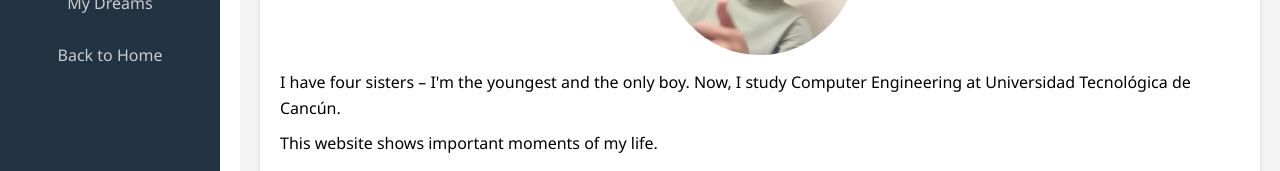
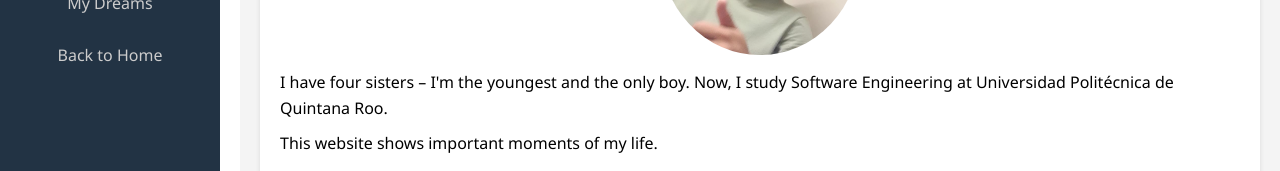
Before and after one commit to JOjeda210/EnglishFProyect, a plain HTML site: page VIEWS/apartado_ojeda.html in a window 1280 px wide. Shown: the part 299-470 px from the top of the page. Drawn offline with Linux system fonts and the light colour scheme.

Commit message:
Corrección

```diff
--- a/VIEWS/apartado_ojeda.html
+++ b/VIEWS/apartado_ojeda.html
@@ -25,7 +25,7 @@
             <h1>Welcome to My Story!</h1>
             <p class="parrafo">My name is Jesús Osbaldo Ojeda Aké. I was born on October 12, 2006, in Cancún, Mexico. I live there with my family.</p>
             <img class="team-img" src="../ASSETS/jesus.png" alt="Foto de Jesús">
-            <p class="parrafo">I have four sisters – I'm the youngest and the only boy. Now, I study Computer Engineering at Universidad Tecnológica de Cancún.</p>
+            <p class="parrafo">I have four sisters – I'm the youngest and the only boy. Now, I study Software Engineering at Universidad Politécnica de Quintana Roo.</p>
             <p class="parrafo">This website shows important moments of my life.</p>
         </div>
        <div id="childhood">
```
